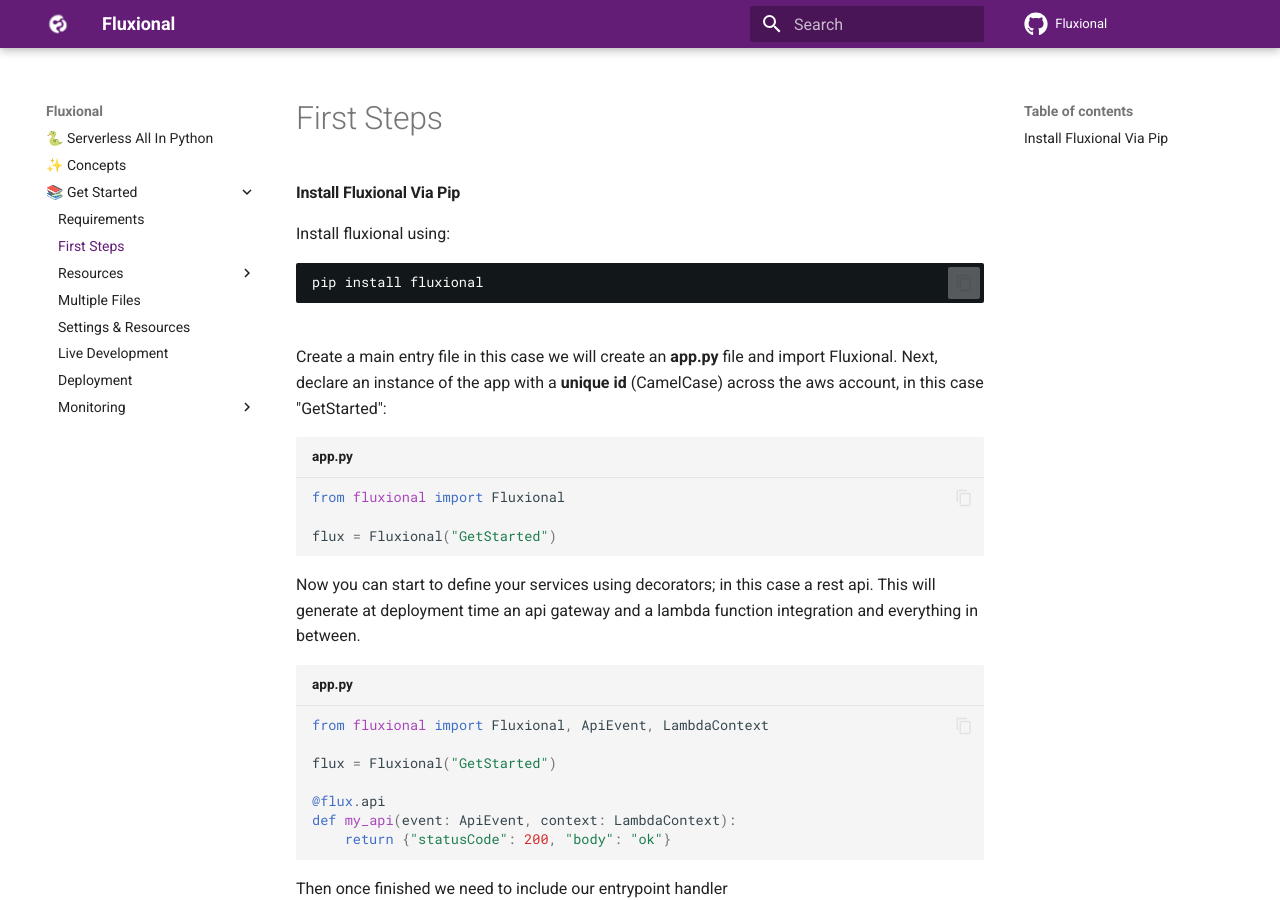
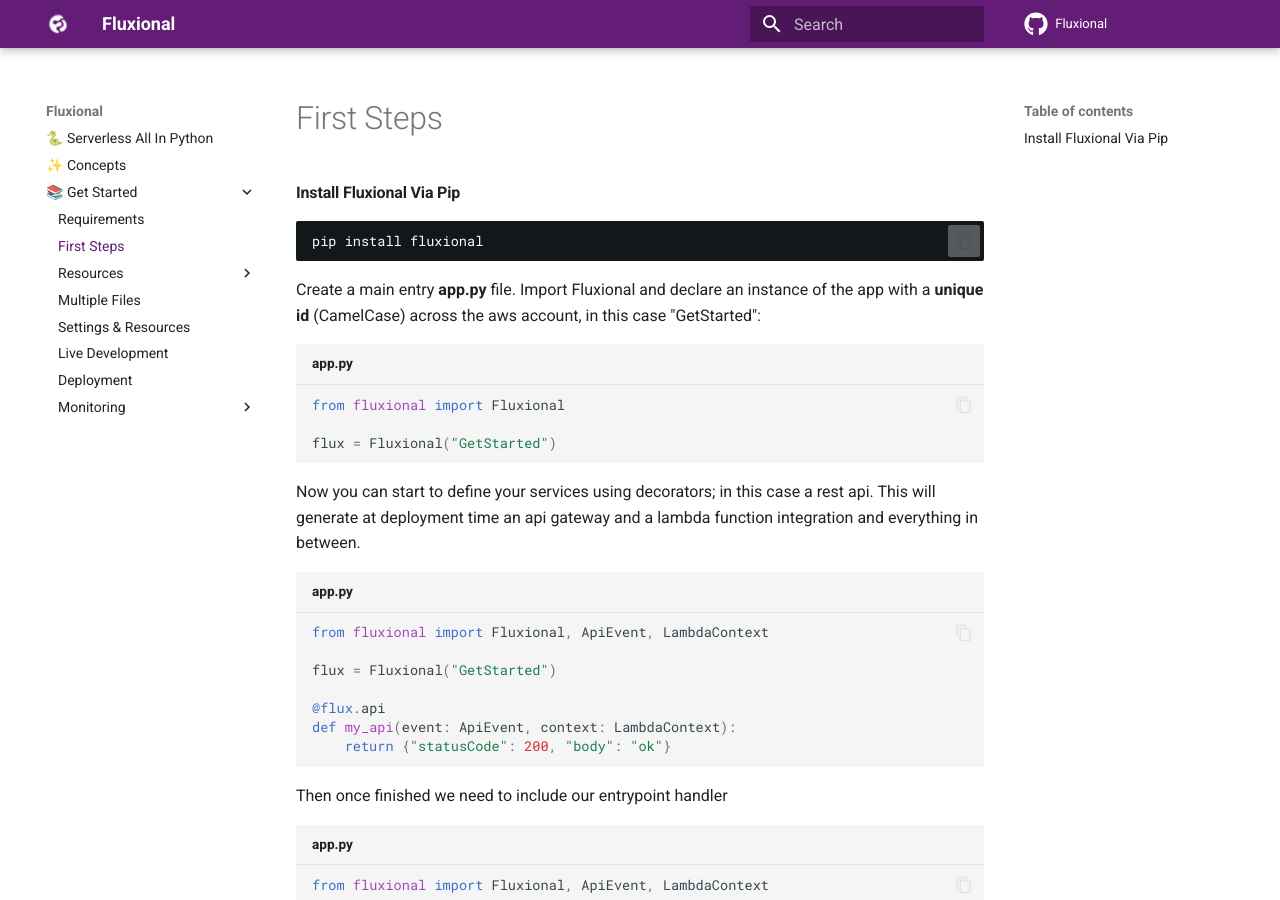
Before and after one commit to fluxional-dev/fluxional, an MkDocs documentation site: the page built from docs/get_started/first_steps.md, in a window 1280 px wide and 900 px high. Built offline with MkDocs 1.6.1 and Material for MkDocs 9.7.7, drawn with Linux system fonts in a browser that asks for light colours; comment, search, counter and statistics services are not loaded.

Commit message:
updating docs

````diff
--- a/docs/get_started/first_steps.md
+++ b/docs/get_started/first_steps.md
@@ -1,7 +1,6 @@
 #### Install Fluxional Via Pip
 
 <div class="bash-code">
-Install fluxional using:
 
 ```
 pip install fluxional
@@ -9,9 +8,8 @@
 
 </div>
 
-<br>
-Create a main entry file in this case we will create an <b>app.py</b> file and import
-Fluxional. Next, declare an instance of the app with a <b>unique id</b> (CamelCase) across the aws account, in this case "GetStarted":
+Create a main entry <b>app.py</b> file. Import
+Fluxional and declare an instance of the app with a <b>unique id</b> (CamelCase) across the aws account, in this case "GetStarted":
 
 ```python title="app.py"
 from fluxional import Fluxional
````
Also changed, not shown: docs/concepts.md (+2 -1 lines), docs/index.md (+0 -9 lines).
